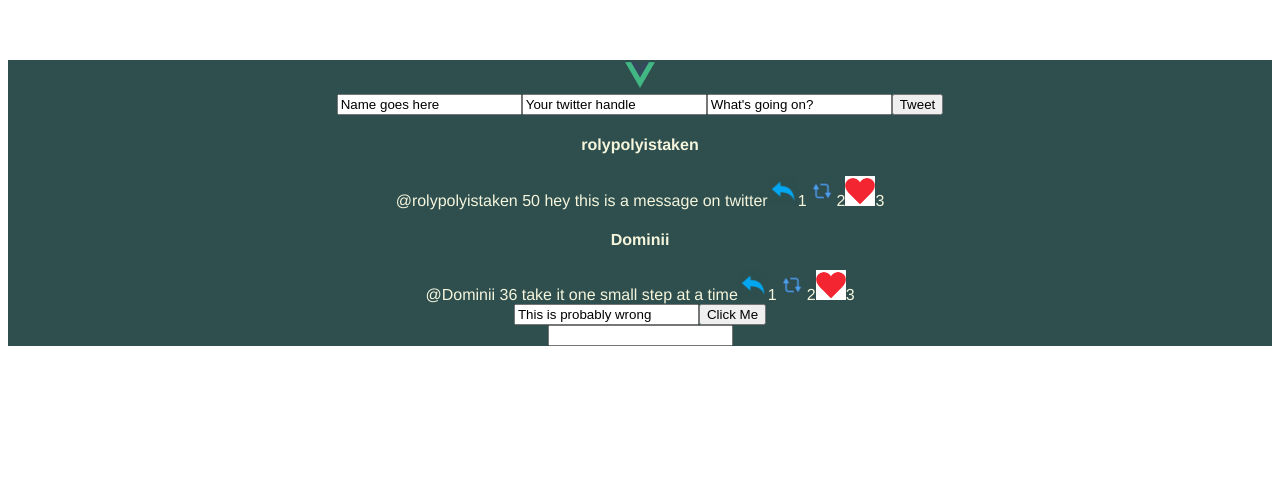
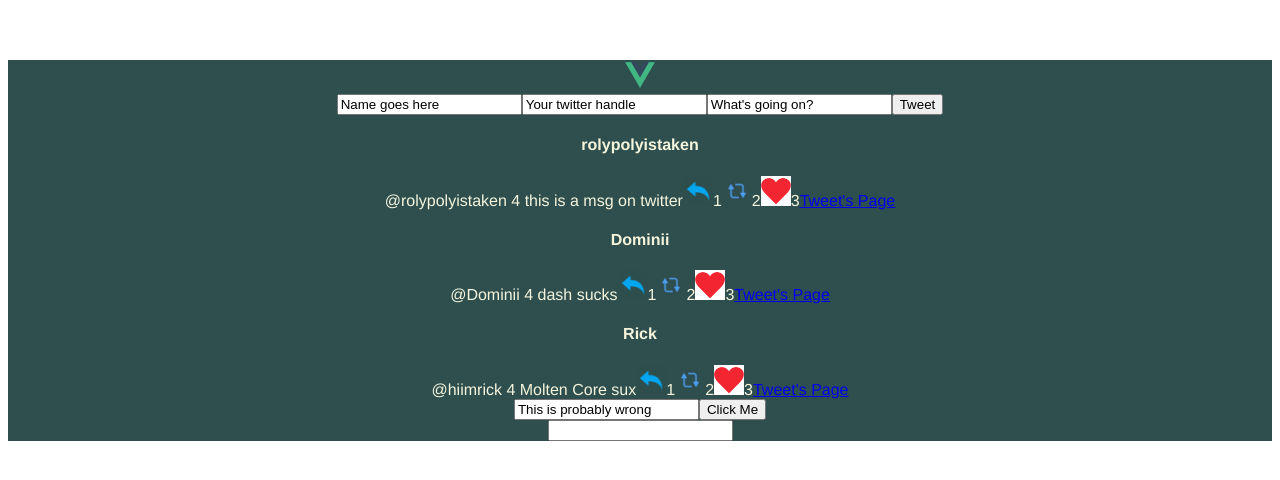
Before and after one commit to plutownium/twitter-clone, a Vue app: page / in a window 1280 px wide. Shown: the top 480 px of the page. Built offline with nearby package versions, Linux system fonts and the light colour scheme; the HTML template or start-up script is replaced by a standard one.

Commit message:
trying to make WholePgMsg render as a separate pg

```diff
--- a/src/App.vue
+++ b/src/App.vue
@@ -4,17 +4,18 @@
 
 		<TweetDeck v-on:messageFromTweetDeck="msgReceived"/>
 
-		<TwitterMsg v-for="(tweet, index) in tweets" :key="index"
-		:name="tweet.name" :handle="tweet.handle" tsp=4 :msg="tweet.tweet" />
+		<TwitterMsg v-for="(tweet, index) in $tweets" :key="index"
+		:name="tweet.name" :handle="tweet.handle" tsp=4 :msg="tweet.tweet" :id='tweet.id' />
 
-		<TwitterMsg name="rolypolyistaken" handle='rolypolyistaken'
+		<!-- <TwitterMsg name="rolypolyistaken" handle='rolypolyistaken'
 		tsp=50 msg="hey this is a message on twitter"/>
 		<TwitterMsg name="Dominii" handle="Dominii"
-		tsp=36 msg="take it one small step at a time"/>
+		tsp=36 msg="take it one small step at a time"/> -->
 
 		<advertisement v-on:msgFromAd="updateSomeText($event)"/>
 
 		<input type="text" v-model="placeholderText"/>
+		<router-view></router-view>
 
 	</div>
 </template>
@@ -34,7 +35,10 @@ export default {
 
 	data: function() {
 		return {
-			tweets: [],
+			tweets: [
+				{name: 'rolypolyistaken', handle: 'rolypolyistaken', tweet: 'this is a msg on twitter', tsp: 36},
+				{name: 'Dominii', handle: 'Dominii', tweet: 'dash sucks', tsp: 50}
+				],
 			message: "",
 			placeholderText: ""
 		}
--- /dev/null
+++ b/src/components/Messages.vue
@@ -0,0 +1,13 @@
+<template>
+    <div>
+        <p>You made it to the DMs page.</p>
+        <a href="http://localhost:8080/#/settings">Go to Settings</a>
+        <p>Still DMs</p>
+    </div>
+</template>
+
+<style scoped>
+p {
+    color: beige
+}
+</style>
--- /dev/null
+++ b/src/components/Settings.vue
@@ -0,0 +1,13 @@
+<template>
+    <div>
+        <p>You made it to the Settings page.</p>
+        <a href="http://localhost:8080/#/messages">Go to Messages</a>
+        <p>Still Settings</p>
+    </div>
+</template>
+
+<style scoped>
+p {
+    color: beige
+}
+</style>
--- a/src/components/TwitterMsg.vue
+++ b/src/components/TwitterMsg.vue
@@ -7,6 +7,7 @@
         <img src='../assets/twit_reply.png'/><span>1</span>
         <img src="../assets/twit_retweet.png"/><span>2</span>
         <img src="../assets/twit_fave.png"/><span>3</span>
+        <a :href="link">Tweet's Page</a>
 
     </div>
 </template>
@@ -18,7 +19,13 @@
             name: String,
             handle: String,
             tsp: String,
-            msg: String
+            msg: String,
+            id: Number
+        },
+        computed: {
+            link() {
+                return `http://localhost:8080/#/tweets/${this.id}`
+            }
         }
     }
 </script>
--- /dev/null
+++ b/src/components/WholePgMsg.vue
@@ -0,0 +1,76 @@
+<template>
+    <div>
+        <h4 class="name">{{ name }}</h4>
+        <span class="handle">@{{ handle }}</span>
+        <span> {{ tsp }}</span> <!-- Time Since Posting = tsp -->
+        <span class="msg">{{ msg }}</span>
+        <img src='../assets/twit_reply.png'/><span>1</span>
+        <img src="../assets/twit_retweet.png"/><span>2</span>
+        <img src="../assets/twit_fave.png"/><span>3</span>
+        <p>{{ $route.params.id }}</p>
+        <span>{{ tweet }}</span>
+
+    </div>
+</template>
+
+<script>
+    export default {
+        name: "WholePgMsg",
+        props: {
+            name: String,
+            handle: String,
+            tsp: String,
+            msg: String
+        },
+        data: function() {
+            return {
+                tweet: null
+            }
+        },
+
+        mounted() {
+            var tweet_id = this.$route.params.id;
+            console.log(tweet_id)
+            var myArray = this.$tweets;
+            console.log(myArray)
+            var arrayLength = myArray.length;
+
+            for (var i = 0; i < arrayLength; i++) {
+                if (myArray[i]["id"] == tweet_id) {
+                    var found_tweet = myArray[i]["tweet"]
+                }
+            this.tweet = found_tweet
+            }
+        }
+    }
+</script>
+
+<style>
+    img {
+        width: 30px;
+        height: 30px;
+    }
+
+    .handle {
+        font: Times New Roman;
+        font-size: 16px;
+        color: OldLace;
+    }
+
+    .name {
+        font: Helvetica Neue;
+        font-size: 16px;
+        color: OldLace;
+    }
+
+    .msg {
+        font: Helvetica Neue;
+        font-size: 14px;
+        color: Aliceblue;
+    }
+
+    p {
+        color: aliceblue;
+        font-weight: bold;
+    }
+</style>
--- a/src/main.js
+++ b/src/main.js
@@ -1,8 +1,22 @@
 import Vue from 'vue'
 import App from './App.vue'
+import VueRouter from 'vue-router'
+import Routes from './routes'
 
 Vue.config.productionTip = false
 
+Vue.use(VueRouter);
+
+const router = new VueRouter({
+  routes: Routes
+});
+
+Vue.prototype.$tweets = [
+  { id: 1, name: 'rolypolyistaken', handle: 'rolypolyistaken', tweet: 'this is a msg on twitter', tsp: 36},
+  { id: 2, name: 'Dominii', handle: 'Dominii', tweet: 'dash sucks', tsp: 50},
+  { id: 3, name: 'Rick', handle: 'hiimrick', tweet: 'Molten Core sux', tsp: 26}]
+
 new Vue({
   render: h => h(App),
+  router: router
 }).$mount('#app')
--- /dev/null
+++ b/src/routes.js
@@ -0,0 +1,10 @@
+import Messages from './components/Messages.vue'
+import Settings from './components/Settings.vue'
+import WholePgMsg from './components/WholePgMsg.vue'
+
+export default [
+    // { path: '/', component: Homepage }
+    { path: '/messages', component: Messages },
+    { path: '/settings', component: Settings },
+    { path: '/tweets/:id', component: WholePgMsg }
+]
```
Also changed, not shown: package.json (+5 -2 lines), 1 other file (tests, documents, lock files or other folders).
